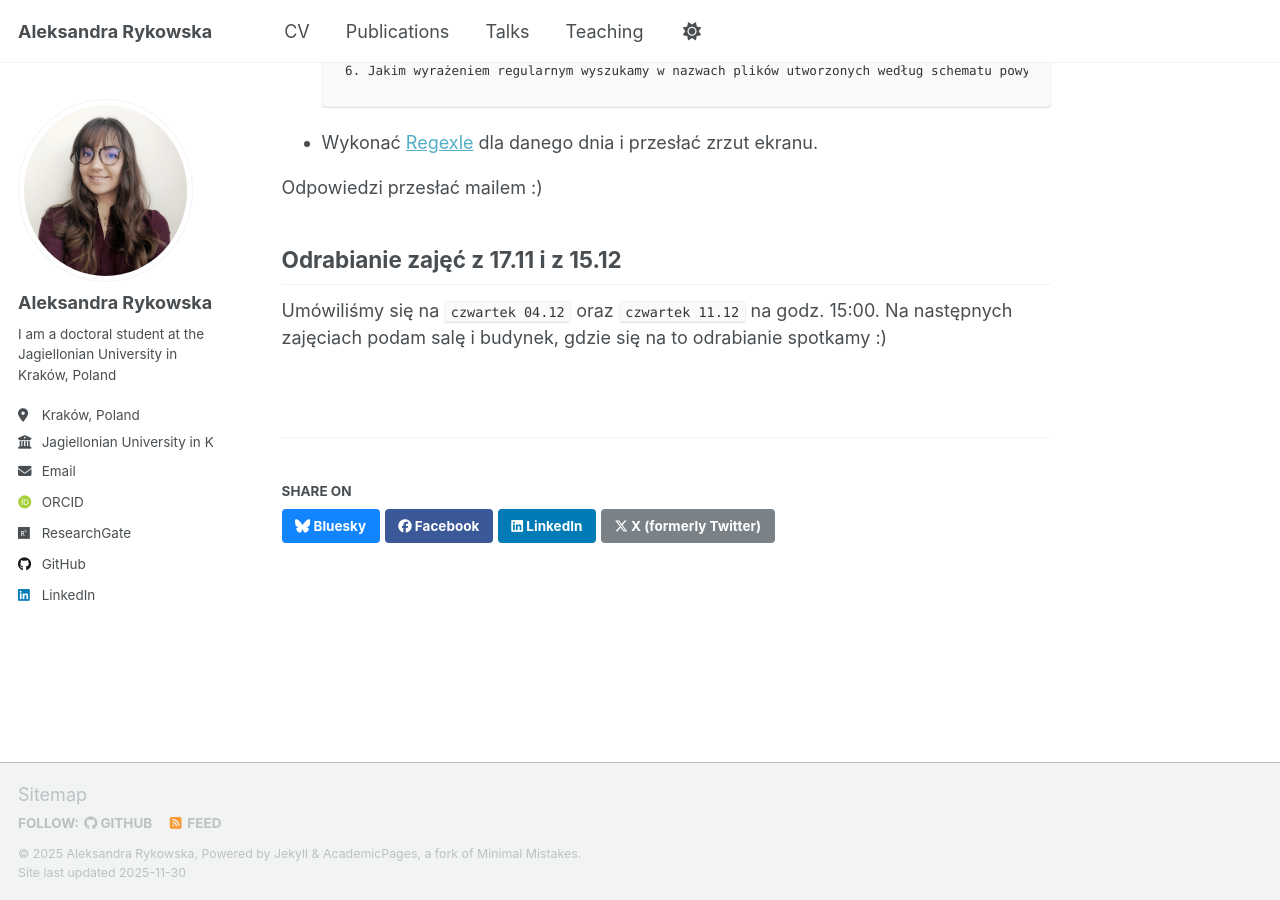
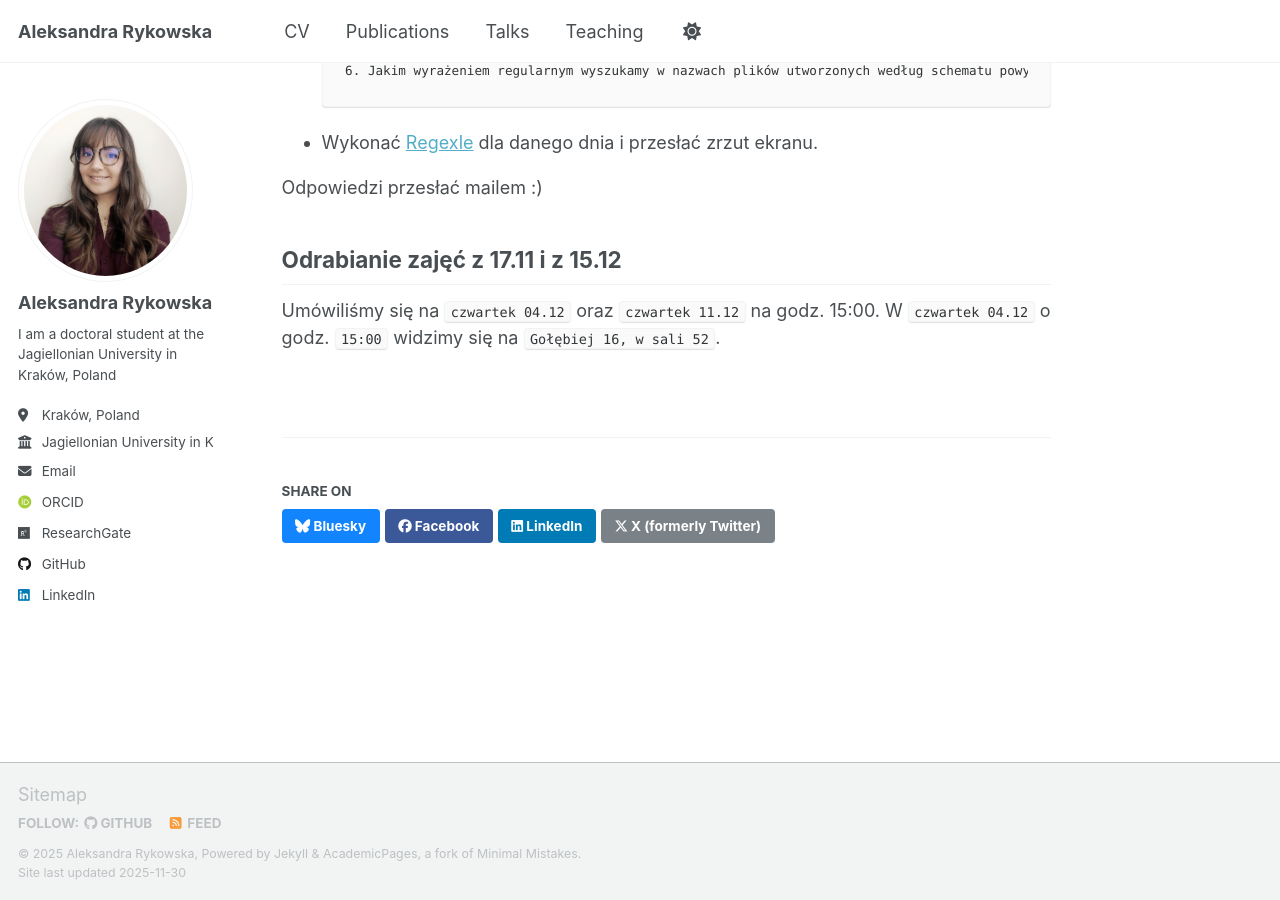
Before and after one commit to aleksandra2812/aleksandra2812.github.io, a Jekyll site: the page built from _teaching/2025-winter-teaching-1.md, in a window 1280 px wide and 900 px high, scrolled down 2014 px. Built offline with Jekyll 4.4.1, drawn with Linux system fonts in a browser that asks for light colours; some web fonts are replaced; a script that is not in the unit is left out.

Commit message:
Update dates

```diff
--- a/_teaching/2025-winter-teaching-1.md
+++ b/_teaching/2025-winter-teaching-1.md
@@ -74,4 +74,5 @@ Odpowiedzi przesłać mailem :)
 
 ## Odrabianie zajęć z 17.11 i z 15.12
 
-Umówiliśmy się na `czwartek 04.12` oraz `czwartek 11.12` na godz. 15:00. Na następnych zajęciach podam salę i budynek, gdzie się na to odrabianie spotkamy :)
+Umówiliśmy się na `czwartek 04.12` oraz `czwartek 11.12` na godz. 15:00.
+W `czwartek 04.12` o godz. `15:00` widzimy się na `Gołębiej 16, w sali 52`.
```
